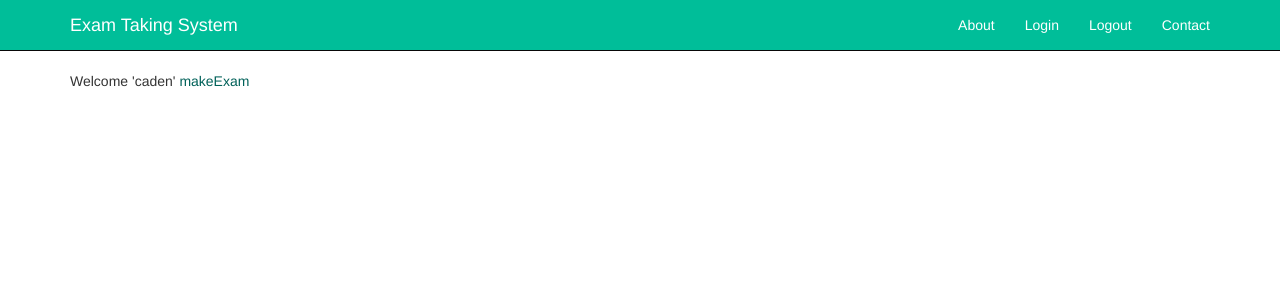
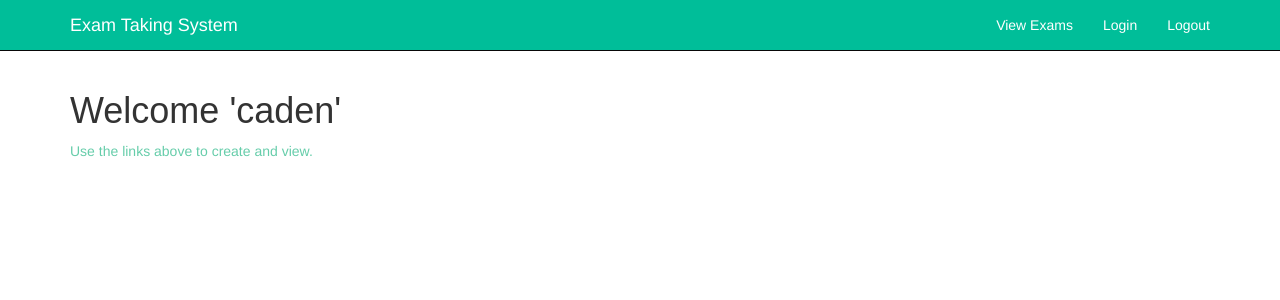
Before and after one commit to FoamCactus/DBProject, a Django app: a page that uses templates/_topbar.html in a window 1280 px wide. Shown: the top 300 px of the page. Run offline with Django 3.2, Linux system fonts and the light colour scheme; a user stored in the database is signed in; some libraries are stand-ins or nearby versions.

Commit message:
Add teachers to usergroup, change top bar + profile page

```diff
--- a/Exam/views.py
+++ b/Exam/views.py
@@ -120,6 +120,8 @@ def signup(request):
             username = form.cleaned_data.get('username')
             raw_password = form.cleaned_data.get('password1')
             user = authenticate(username=username, password=raw_password)
+            teacherGroup = Group.objects.get(name="Teachers");
+            teacherGroup.user_set.add(user);
             if user is not None:
                 login(request)
                 return redirect('success')
--- a/templates/_topbar.html
+++ b/templates/_topbar.html
@@ -12,13 +12,14 @@
 		</div>
 		<div class="collapse navbar-collapse" id="bs-example-navbar-collapse-1">
 			<ul class="nav navbar-nav navbar-right">
-				<li><a href="#">About</a></li>
+				<!-- <li><a href="#">About</a></li> -->
+               <li><a href="/">View Exams</a> </li>
 				{% if request.user|has_group:"Teachers" %}
                 <li><a href="/new_test">Create Exam</a> </li>
 				{% endif %}
                 <li><a href="/login">Login</a> </li>
                 <li><a href="/logout">Logout</a> </li>
-				<li><a href="#">Contact</a></li>
+				<!-- <li><a href="#">Contact</a></li> -->
 			</ul>
 		</div>
 	</div>
--- a/templates/profile.html
+++ b/templates/profile.html
@@ -1,6 +1,10 @@
 {% extends 'base.html' %}
 {% block title %} profile page {% endblock %}
 {% block content %}
-{% if request.user.is_authenticated %} Welcome '{{ request.user.username }}' {% endif %}
-    <a href="{% url 'new_test' %}">makeExam</a>
+{% if request.user.is_authenticated %}<h1>
+    Welcome '{{ request.user.username }}'
+</h1> {% endif %}
+<p>
+    Use the links above to create and view.
+</p>
 {% endblock %}
--- a/templates/signup.html
+++ b/templates/signup.html
@@ -9,7 +9,7 @@
         {{ field.label_tag }}<br>
         {{ field }}
         {% if field.help_text %}
-          <small style="color: grey">{{ field.help_text }}</small>
+          <small style="color: grey">{{ field.help_text|safe }}</small>
         {% endif %}
         {% for error in field.errors %}
           <p style="color: red">{{ error }}</p>
```
Also changed, not shown: templates/success.html (+10 -4 lines), Exam/migrations/0004_auto_20171218_1642.py (added), db.sqlite3.
